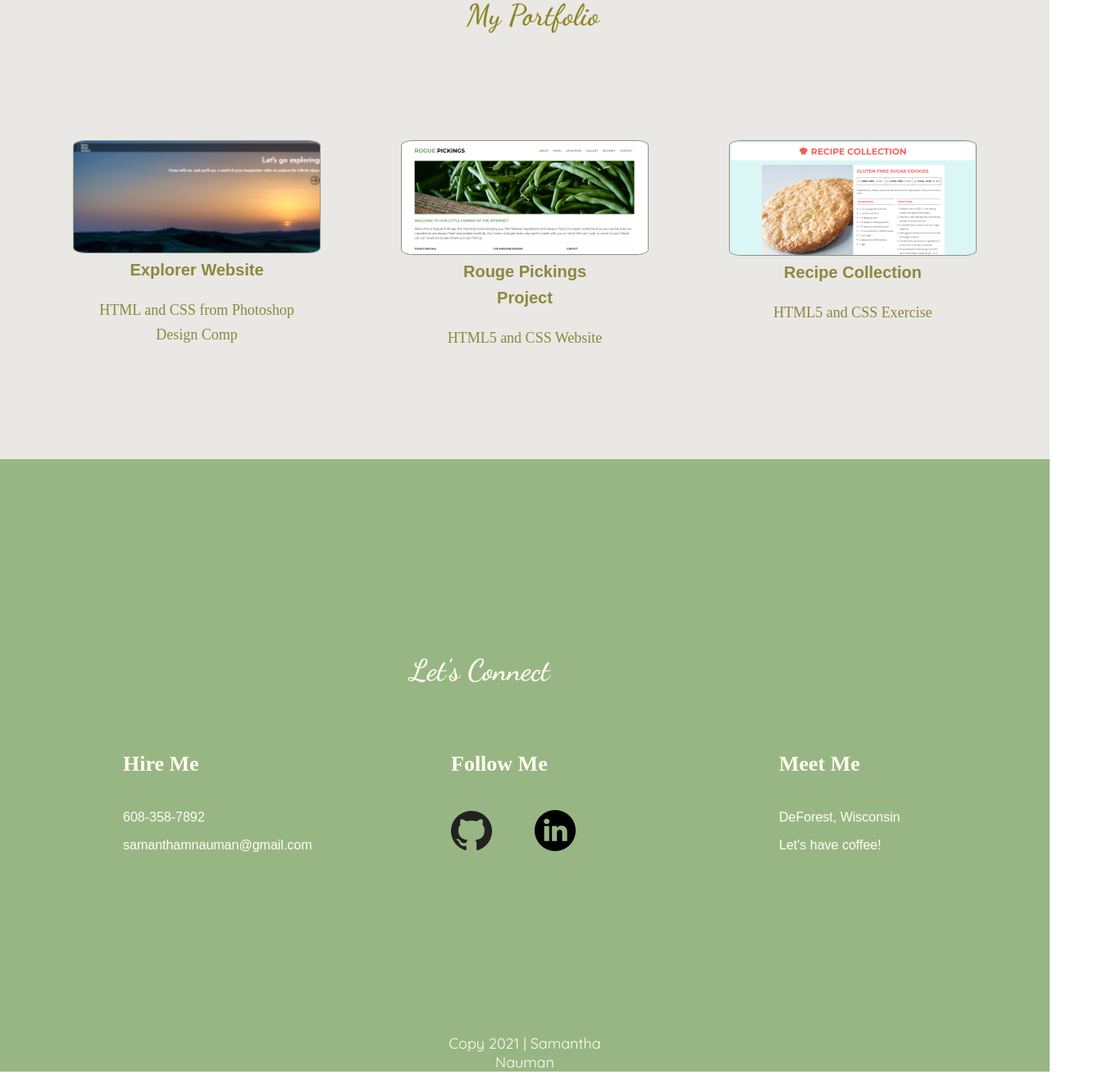
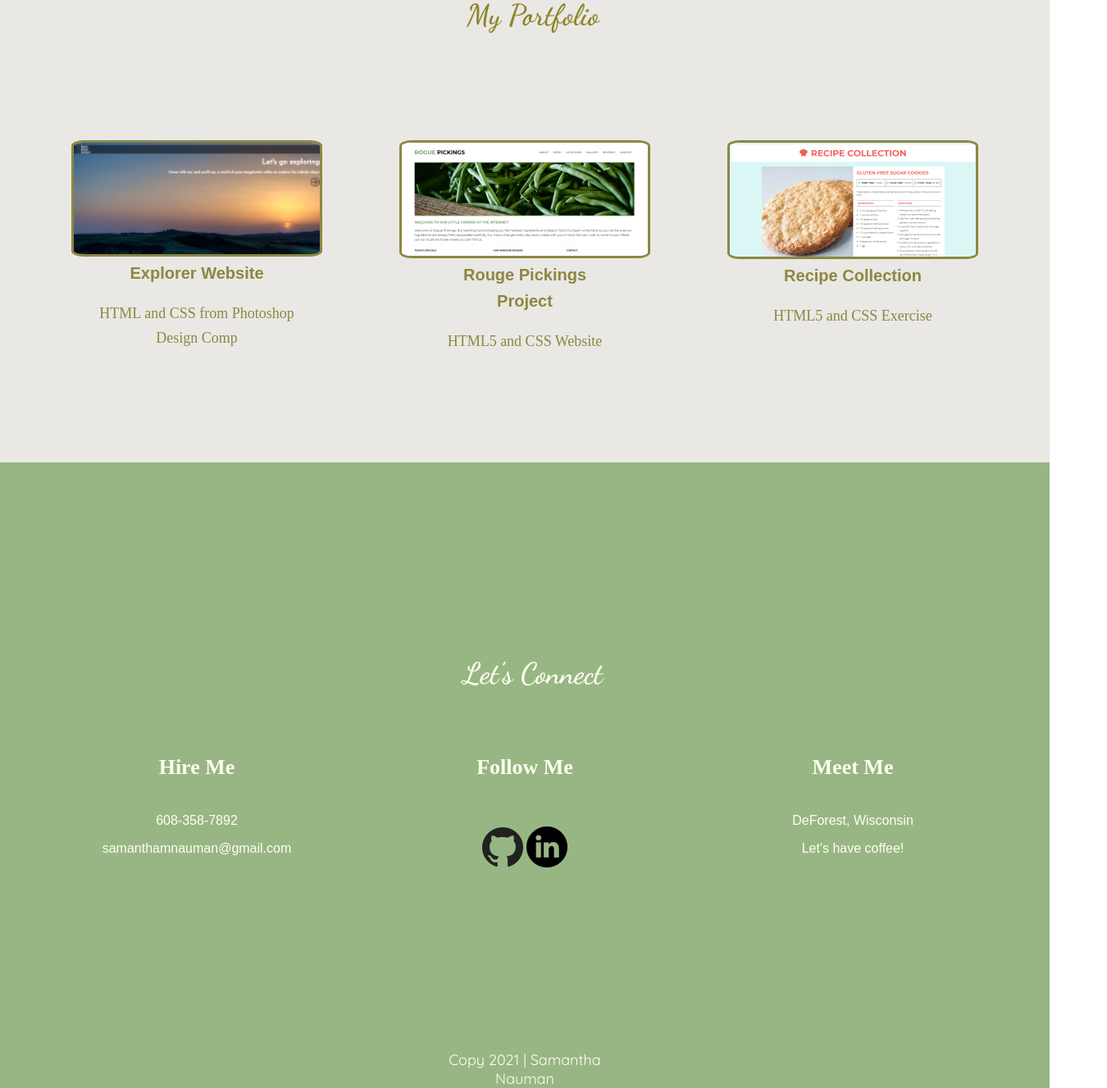
Before and after one commit to Samantha-N/Portfolio, a plain HTML site: page index.html in a window 1280 px wide. Shown: the part 1385-2712 px from the top of the page at 82% size, 1350 px wide, since content can reach past the window. Drawn offline with Linux system fonts and the light colour scheme.

Commit message:
Initial commit

```diff
--- a/css/main.css
+++ b/css/main.css
@@ -78,8 +78,6 @@ h3 {
     background-color: #98b684;
 }
 
-
-
 #about h3 {
     color: #FFFFF0;
     font-family:'Dancing Script', cursive ;
@@ -109,8 +107,11 @@ h3 {
 }
 
 #portfolio img {
-    border: 1px #8a9086 solid;
+    border: 3px #8d8741 solid;
     border-radius: 5%;
+    width: 300px;
+    margin: 0 auto;
+
 }
 
 #portfolio h3 {
@@ -149,23 +150,24 @@ h3 {
 
 #contact .full-width {
     padding: 200px 0;
-    margin-left: 150px;
+    margin-left: auto;
+    text-align: center;
 }
 
 #contact img#contact-img {
     border: 12px solid #ffffff;
-    margin-left: 0;
 }
 
 #socialmedia-header, #contact ul {
-    padding-left: 0;
+    display: inline-block;
 }
 
 #contact h3 {
     color: #FFFFF0;
     font-family:'Dancing Script', cursive ;
     font-size: 36px;
-    padding-left: 350px;
+    padding-left: auto;
+    text-align: center;
 }
 
 #contact h4 {
@@ -184,17 +186,17 @@ h3 {
 #contact ul {
     color: #FFFFF0;
     list-style: none;
+    padding-left: 0;
 }
 
 #contact ul li {
     color:#FFFFF0;
     display: inline-block;
+    align-items: center;
 }
 
 #contact ul img {
     color: #FFFFF0;
-    padding-right: 48px;
-
 }
 
 .h5 {
```
Also changed, not shown: index.html (renamed from portfolio.html).
